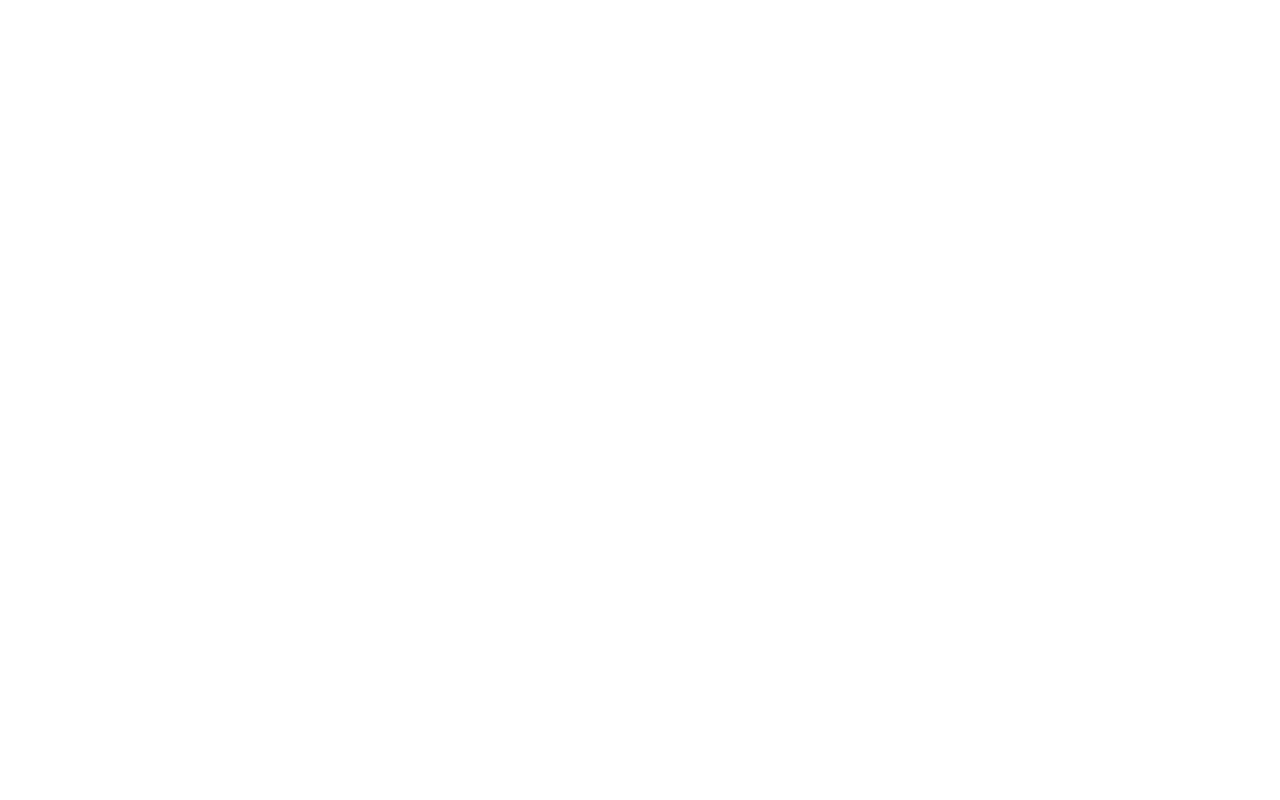
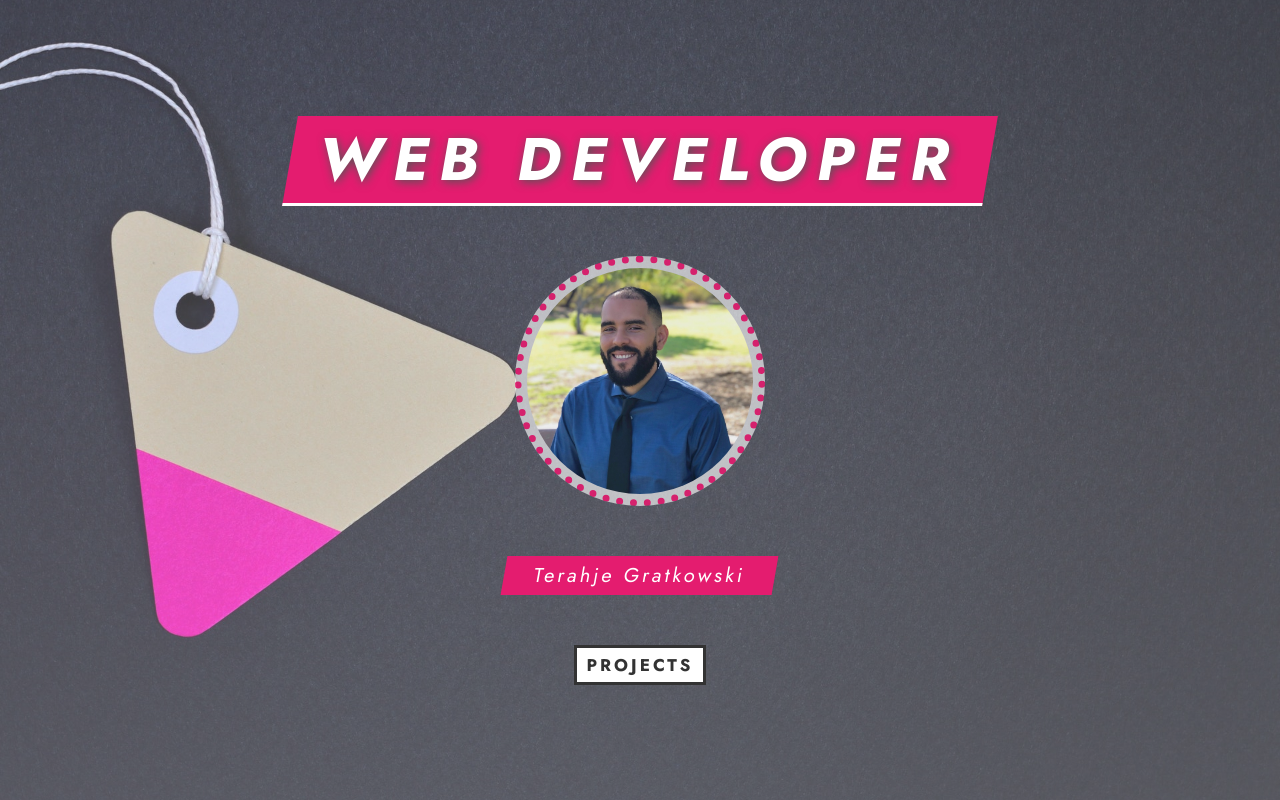
Before and after one commit to terahje/ResponsivePortfolio, a plain HTML site: page index.html in a window 1280 px wide. Drawn offline with Linux system fonts and the light colour scheme.

Commit message:
added landing page

```diff
--- a/index.html
+++ b/index.html
@@ -15,6 +15,20 @@
     />
   </head>
   <body>
+
+    <div class="container">
+      <!-- Section 1 -->
+      <section class="section-1">
+        <h1 class="section-1-heading">
+          Web Developer
+        </h1>
+        <img src="images/profile-pic.jpg" alt="Terahje Gratkowski" class="person-img"/>
+        <h3 class="person-name">Terahje Gratkowski</h3>
+        <a href="#" class="section-1-btn">Projects</a>
+      </section>
+      <!-- End of Section 1 -->
+    </div>
+
     <script src="script.js"></script>
   </body>
 </html>
--- a/style.css
+++ b/style.css
@@ -0,0 +1,79 @@
+/* Reset & Common Styles */
+* {
+  margin: 0;
+  padding: 0;
+  outline: none;
+  box-sizing: border-box;
+  text-decoration: none;
+  list-style-type: none;
+  font-family: 'Jost', sans-serif;
+  font-weight: 400;
+}
+
+html {
+  font-size: 62.5%;
+}
+/* End of Reset & Common Styles */
+
+/* Section 1 */
+.section-1 {
+  width: 100%;
+  height: 100vh;
+  background: linear-gradient(
+      rgba(255, 255, 255, 0.2),
+      rgba(255, 255, 255, 0.3)
+    ),
+    url(images/bg.jpg) center no-repeat;
+  background-size: cover;
+  display: flex;
+  flex-direction: column;
+  justify-content: center;
+  align-items: center;
+}
+
+.section-1-heading {
+  font-size: 6rem;
+  font-weight: 700;
+  color: #fff;
+  background-color: #e41c6f;
+  padding: 0 3rem;
+  margin-bottom: 5rem;
+  text-transform: uppercase;
+  letter-spacing: 1rem;
+  border-bottom: 0.3rem solid #fff;
+  text-shadow: 0.2rem 0.2rem 1rem #555;
+  transform: skew(-10deg);
+}
+
+.person-img {
+  width: 25rem;
+  height: 25rem;
+  object-fit: cover;
+  border-radius: 50%;
+  border: 0.7rem dotted #e41c6f;
+  background-color: rgba(255, 255, 255, 0.7);
+  padding: 0.5rem;
+  opacity: 0.9;
+}
+
+.person-name {
+  font-size: 2rem;
+  color: #fff;
+  background-color: #e41c6f;
+  margin: 5rem 0;
+  padding: 0.5rem 3rem;
+  letter-spacing: 0.3rem;
+  transform: skew(-10deg);
+}
+
+.section-1-btn {
+  font-size: 1.7rem;
+  font-weight: 700;
+  color: #333;
+  background-color: #fff;
+  border: 0.3rem solid #333;
+  padding: 0.5rem 1rem;
+  text-transform: uppercase;
+  letter-spacing: 0.3rem;
+}
+/* End of Section 1 */
```
Also changed, not shown: images/profile-pic.jpg (added).
